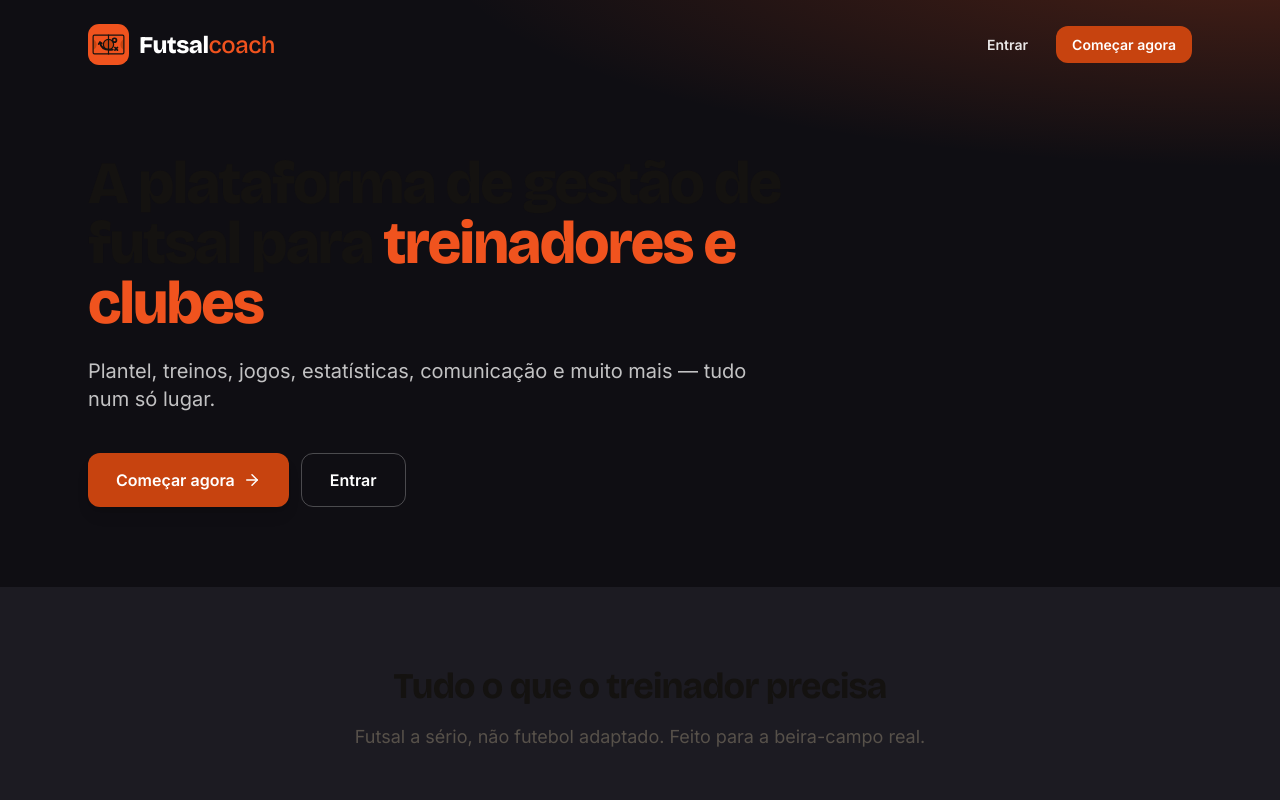
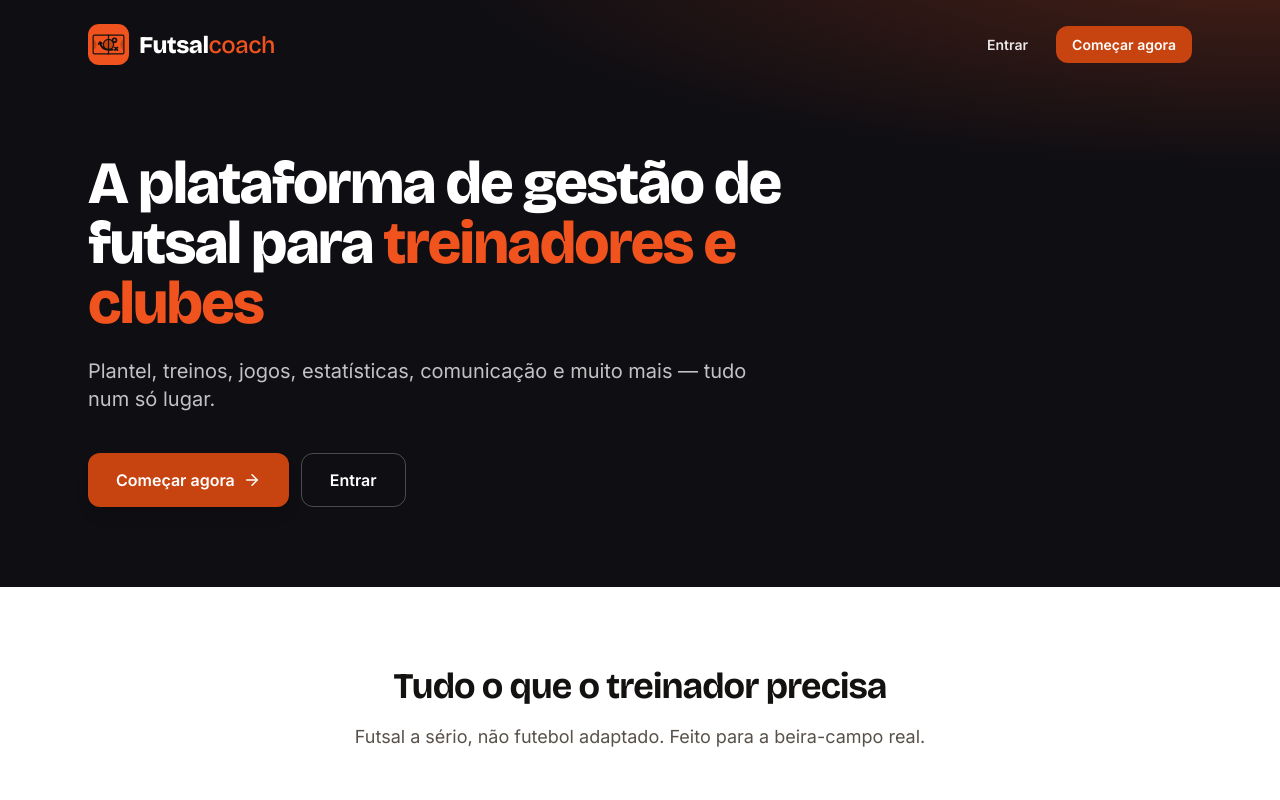
Before and after one commit to guigasslb/futsal-manager, a Next.js app: page / in a window 1280 px wide. Shown: the top 800 px of the page. Built offline with nearby package versions, Linux system fonts and the light colour scheme.

Commit message:
Fix: landing page visível em dark mode (especificidade CSS + inline styles)

```diff
--- a/app/globals.css
+++ b/app/globals.css
@@ -419,13 +419,33 @@
    independentemente do tema persistido em localStorage ou do default escuro,
    sem alterar a estrutura nem fazer redesign. As secções escuras da landing
    (hero e footer) usam cores inline e não são afetadas.
-   A maior especificidade (`.dark .landing-root .util` = 0,3,0) vence os
-   remaps de `.dark .util` (0,2,0).
+
+   Porquê `html .landing-root` com `!important`:
+   O seletor `.dark .bg-white` (0,2,0) vencia `.landing-root` (0,1,0) quando
+   ambas as classes estão NO MESMO elemento — o combinador descendente de
+   `.dark .landing-root .bg-white` exige relação pai/filho, não se aplica ao
+   próprio `.landing-root`. Aumentar a especificidade para (0,2,1) e usar
+   `!important` garante que o fundo e a cor de texto base ficam brancos/escuros
+   independentemente de qualquer remapeamento de tema.
    ═══════════════════════════════════════════════════════════════════════════ */
-.landing-root {
-  background-color: #ffffff;
-  color: #141210; /* ink / cinza-900 */
+
+/* Fundo e cor de texto do elemento raiz — vence qualquer remapeamento de tema */
+html .landing-root,
+html.dark .landing-root {
+  background-color: #ffffff !important;
+  color: #141210 !important; /* ink / cinza-900 */
 }
+
+/* Headings: herdar cor do contexto em vez do remapeamento `.dark h1/h2/h3`.
+   O hero (secção com text-white) passa branco por herança; as secções
+   claras herdam #141210 do main (via inline style e regra acima). */
+html.dark .landing-root h1,
+html.dark .landing-root h2,
+html.dark .landing-root h3 {
+  color: inherit;
+}
+
+/* Descendentes com classes de superfície/texto — restaurar tons claros */
 .dark .landing-root .bg-white { background-color: #ffffff; }
 .dark .landing-root .bg-cinza-50 { background-color: #f7f5f2; } /* superfície clara */
 .dark .landing-root .text-cinza-900 { color: #141210; }
--- a/app/page.tsx
+++ b/app/page.tsx
@@ -104,7 +104,10 @@ const PLANOS: Plano[] = [
 
 export default function RootPage() {
   return (
-    <main className="landing-root min-h-screen bg-white text-cinza-900">
+    <main
+      className="landing-root min-h-screen"
+      style={{ backgroundColor: "#ffffff", color: "#141210" }}
+    >
       {/* ── Hero (fundo escuro / preto quente) ─────────────────────────── */}
       <section
         className="relative overflow-hidden text-white"
```
Also changed, not shown: 1 other file (tests, documents, lock files or other folders).
